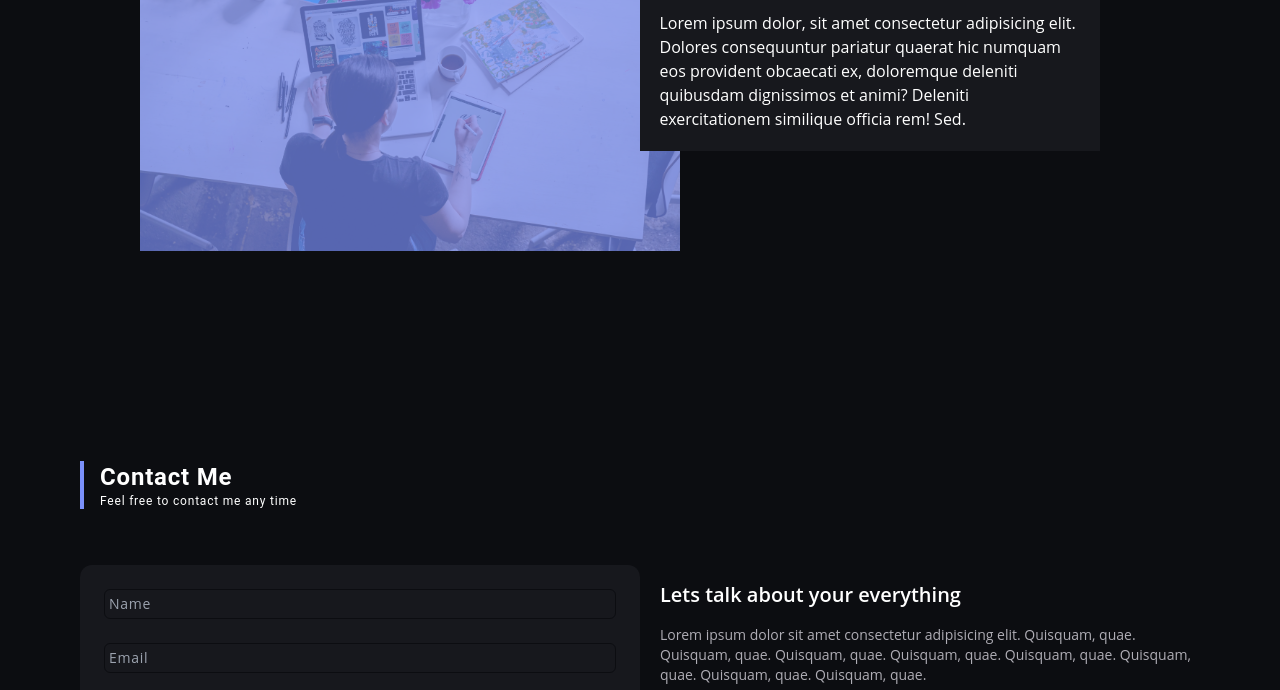
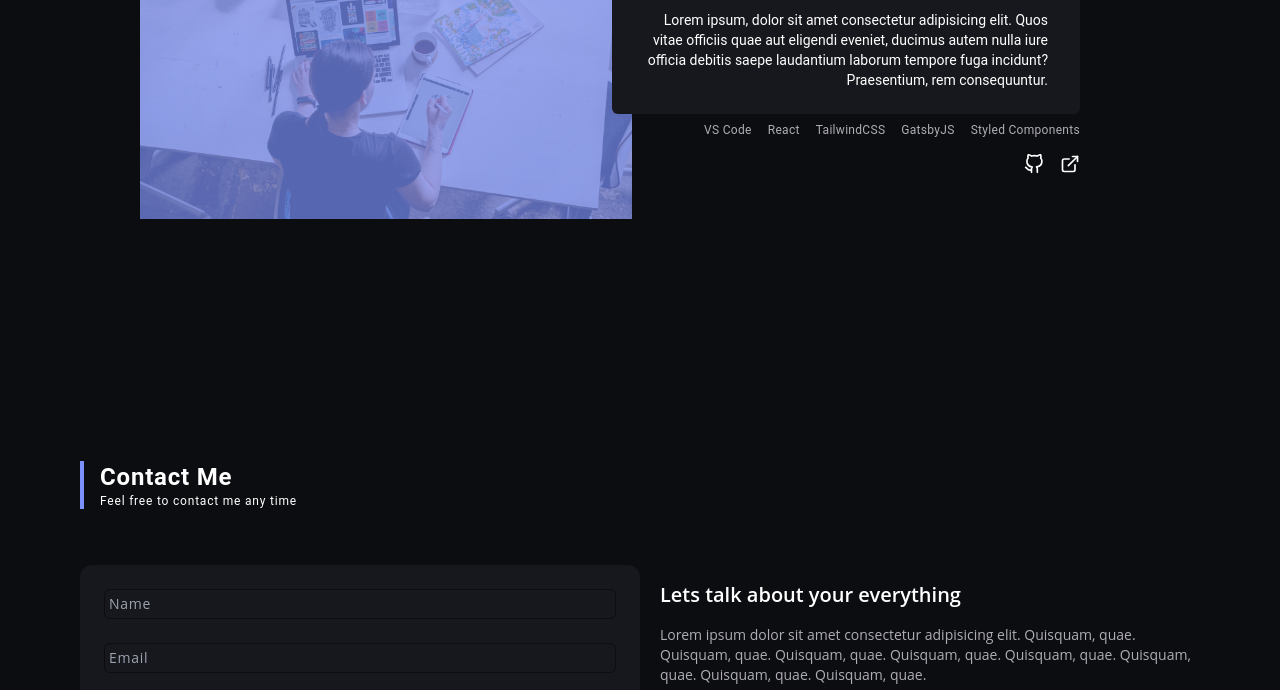
Before and after one commit to ImJars/legacyier-express, a Gatsby site: page / in a window 1280 px wide. Shown: the part 3494-4184 px from the top of the page. Built offline with nearby package versions, Linux system fonts and the light colour scheme; Gatsby itself is replaced by a stand-in of ours.

Commit message:
Add project-section-idea

```diff
--- a/src/components/components/blog-card.jsx
+++ b/src/components/components/blog-card.jsx
@@ -1,24 +1,18 @@
 import React from 'react'
+import { FiExternalLink, FiGithub } from 'react-icons/fi';
 
 const BlogCard = ({
-    img,
-    date,
-    hastag01,
-    hastag02,
-    hastag03,
-    title,
-    description,
-    link,
+
 }) => {
     return (
         <>
             <div
-                className='max-w-pantalla min-h-pantalla static'
+                className='max-w-pantalla min-h-pantalla static font-roboto'
             >
                 <div
                     className='flex'
                 >
-                    <div className='relative'>
+                    <div className='relative cursor-pointer'>
                         <img
                             className='z-0 w-project-img'
                             src="img-1.webp"
@@ -31,15 +25,66 @@
                         />
                     </div>
                     <div
-                        className='w-project-card grid content-center'
+                        className='w-project-card flex items-center'
                     >
                         <div
-                            className='bg-secondary transform -translate-x-10
-                                        p-5'
+                            className='transform -translate-x-10
+                                        p-5 text-end'
                         >
-                            <h1>
-                                Lorem ipsum dolor, sit amet consectetur adipisicing elit. Dolores consequuntur pariatur quaerat hic numquam eos provident obcaecati ex, doloremque deleniti quibusdam dignissimos et animi? Deleniti exercitationem similique officia rem! Sed.
+                            <h1
+                                className='text-sm text-septenary'
+                            >
+                                Featured Project
                             </h1>
+                            <h2
+                                className='text-2xl font-bold'
+                            >
+                                Legacyier Express
+                            </h2>
+                            <div
+                                className='bg-secondary py-6 px-8 rounded-md text-sm'
+                            >
+                                <p>
+                                    Lorem ipsum, dolor sit amet consectetur adipisicing elit. Quos vitae officiis quae aut eligendi eveniet, ducimus autem nulla iure officia debitis saepe laudantium laborum tempore fuga incidunt? Praesentium, rem consequuntur.
+                                </p>
+                            </div>
+                            <ol
+                                className='flex justify-end text-xs space-x-4 text-text-mini
+                                            tracking-wide mt-2'
+                            >
+                                <li>
+                                    VS Code
+                                </li>
+                                <li>
+                                    React
+                                </li>
+                                <li>
+                                    TailwindCSS
+                                </li>
+                                <li>
+                                    GatsbyJS
+                                </li>
+                                <li>
+                                    Styled Components
+                                </li>
+                            </ol>
+                            <div
+                                className='flex justify-end space-x-4 mt-4
+                                            text-xl'
+                            >
+                                <a
+                                    href="#"
+                                    className='hover:text-septenary transition duration-300 ease-in-out'
+                                >
+                                    <FiGithub />
+                                </a>
+                                <a
+                                    href="#"
+                                    className='hover:text-septenary transition duration-300 ease-in-out'
+                                >
+                                    <FiExternalLink />
+                                </a>
+                            </div>
                         </div>
                     </div>
                 </div>
--- a/tailwind.config.js
+++ b/tailwind.config.js
@@ -37,7 +37,7 @@
         'text': '700px',
         'card-img': '350px',
         'project-img': '580px',
-        'project-card': '495px',
+        'project-card': '600px',
       },
       height: {
         '1px': '1px',
```
